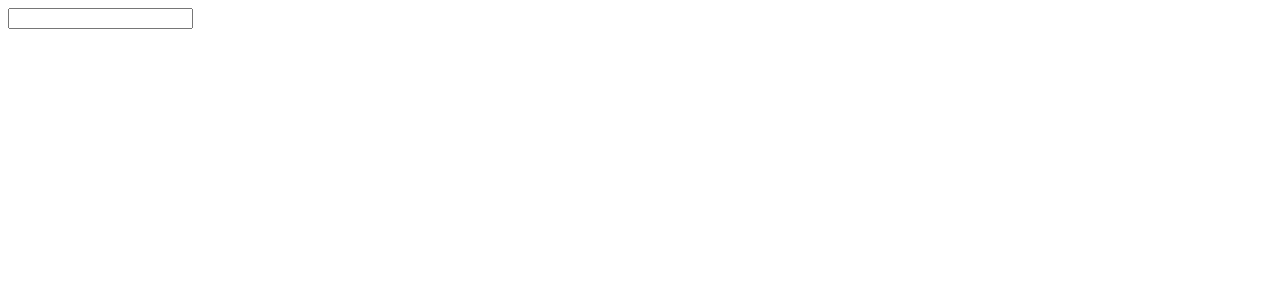
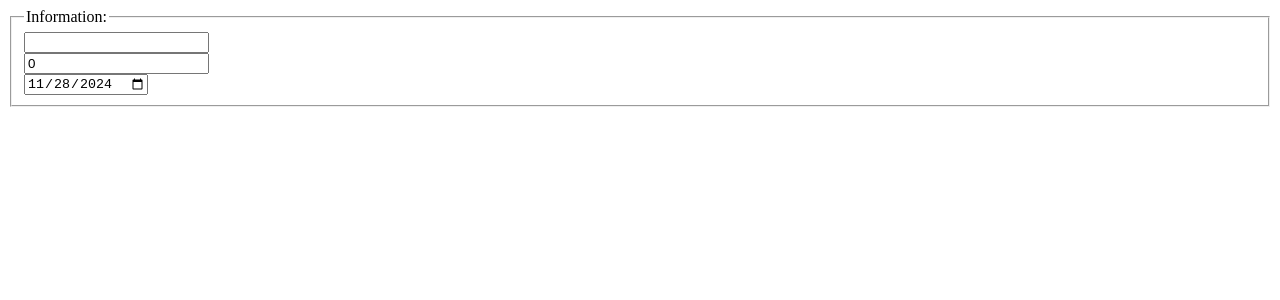
Before and after one commit to EazyInput/EazyInputReact, a React (Vite) app: page / in a window 1280 px wide. Shown: the top 300 px of the page. Built offline with nearby package versions, Linux system fonts and the light colour scheme.

Commit message:
secondary inputs

```diff
--- a/src/app/app.tsx
+++ b/src/app/app.tsx
@@ -1,11 +1,36 @@
-import { BaseInput, useTextInput } from "../library";
+import { useEffect } from "react";
+import {
+  DateInput,
+  NumberInput,
+  TextInput,
+  useDateInput,
+  useNumberInput,
+  useTextInput,
+} from "../library";
 
 export const App: React.FC = () => {
-  const input = useTextInput();
+  const name = useTextInput();
+  const age = useNumberInput();
+  const start = useDateInput();
+
+  useEffect(() => {
+    console.log(start.value);
+  }, [start.value]);
 
   return (
-    <div>
-      <BaseInput type="text" useInput={input} />
-    </div>
+    <form>
+      <fieldset>
+        <legend>Information:</legend>
+        <div>
+          <TextInput useInput={name} />
+        </div>
+        <div>
+          <NumberInput useInput={age} />
+        </div>
+        <div>
+          <DateInput useInput={start} />
+        </div>
+      </fieldset>
+    </form>
   );
 };
--- a/src/library/base/base-input.tsx
+++ b/src/library/base/base-input.tsx
@@ -5,8 +5,21 @@ export const BaseInput: React.FC<BaseInputProperties> = ({
   type,
   useInput,
 }) => {
-  const determineValue = (): string => {
-    return useInput.value.toString();
+  const determineValue = (): string | number => {
+    switch (type) {
+      case "text": {
+        return useInput.value.toString();
+      }
+      case "number": {
+        return useInput.value as number;
+      }
+      case "date": {
+        return (useInput.value as Date).toISOString().slice(0, 10);
+      }
+      default: {
+        return useInput.value.toString();
+      }
+    }
   };
 
   return (
--- /dev/null
+++ b/src/library/hooks/use-date-input.ts
@@ -0,0 +1,11 @@
+import IUseInput from "../interfaces/i-use-input";
+import useInput from "./use-input";
+
+export default function useDateInput(
+  initialValue = new Date(),
+): IUseInput<Date> {
+  return useInput<Date>(
+    initialValue,
+    (updated) => updated.valueAsDate ?? new Date(),
+  );
+}
--- /dev/null
+++ b/src/library/hooks/use-disable-submit.ts
@@ -0,0 +1,5 @@
+import IValid from "../interfaces/i-valid";
+
+export default function useDisableSubmit(inputs: Array<IValid>): boolean {
+  return inputs.some((input) => !input.valid);
+}
--- /dev/null
+++ b/src/library/secondary/date-input.tsx
@@ -0,0 +1,10 @@
+import { BaseInput } from "../base/base-input";
+import IUseInput from "../interfaces/i-use-input";
+
+export const DateInput: React.FC<DateInputProperties> = ({ useInput }) => {
+  return <BaseInput type="date" useInput={useInput} />;
+};
+
+interface DateInputProperties {
+  useInput: IUseInput<Date>;
+}
--- /dev/null
+++ b/src/library/secondary/number-input.tsx
@@ -0,0 +1,10 @@
+import { BaseInput } from "../base/base-input";
+import IUseInput from "../interfaces/i-use-input";
+
+export const NumberInput: React.FC<NumberInputProperties> = ({ useInput }) => {
+  return <BaseInput type="number" useInput={useInput} />;
+};
+
+interface NumberInputProperties {
+  useInput: IUseInput<number>;
+}
--- /dev/null
+++ b/src/library/secondary/text-input.tsx
@@ -0,0 +1,11 @@
+import React from "react";
+import { BaseInput } from "../base/base-input";
+import IUseInput from "../interfaces/i-use-input";
+
+export const TextInput: React.FC<TextInputProperties> = ({ useInput }) => {
+  return <BaseInput type="text" useInput={useInput} />;
+};
+
+interface TextInputProperties {
+  useInput: IUseInput<string>;
+}
```
Also changed, not shown: src/library/index.ts (+8 -0 lines).
